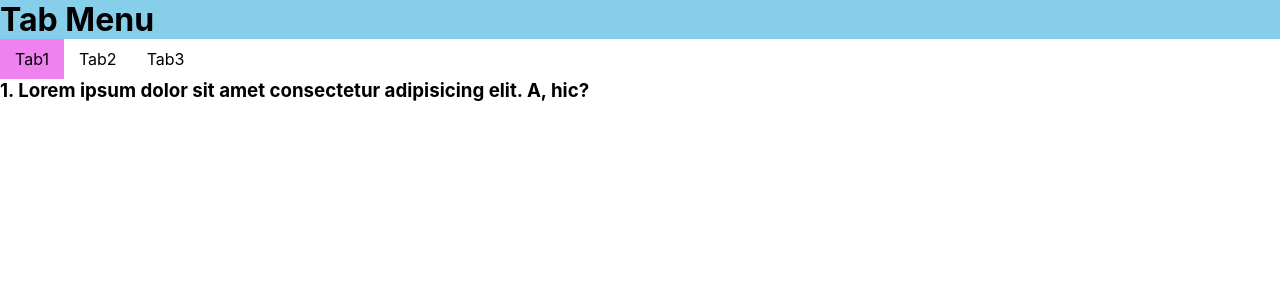
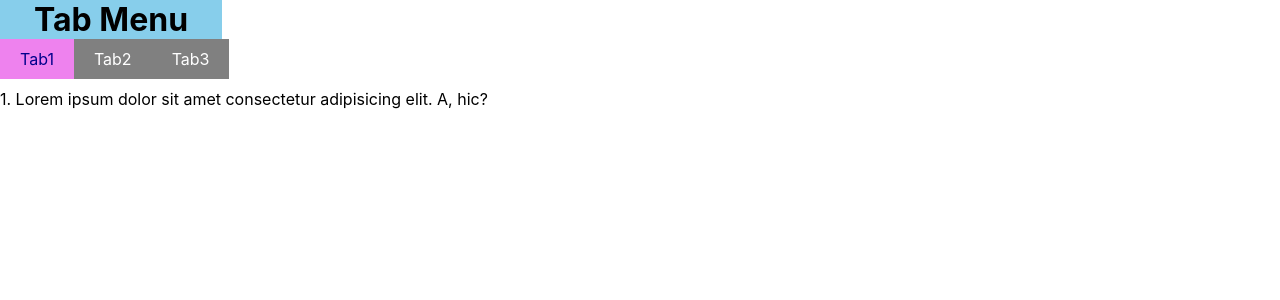
Before and after one commit to chloeyeo/2024ReactPractice, a React (Create React App) app in the folder 2024-04-02/: page / in a window 1280 px wide. Shown: the top 300 px of the page. Built offline with nearby package versions, Linux system fonts and the light colour scheme.

Commit message:
tab menu and array map practice

```diff
--- a/2024-04-02/src/App.js
+++ b/2024-04-02/src/App.js
@@ -8,17 +8,13 @@ const App = () => {
     "2.Lorem ipsum dolor sit amet consectetur adipisicing elit. A, hic?",
     "3.Lorem ipsum dolor sit amet consectetur adipisicing elit. A, hic?",
   ]);
-  // const [clicked, setClicked] = useState("false");
-  // function handleClick() {
-  //   setClicked(!clicked);
-  // }
+
   return (
     <>
       <h1>Tab Menu</h1>
-      <ul className="menu">
+      <ul className="tabs">
         {data.map((_, index) => {
           return (
-            <>
             <li
               className={index === num ? "active" : ""}
               onClick={() => {
@@ -27,15 +23,39 @@ const App = () => {
             >
               Tab{index + 1}
             </li>
-            </>
           );
         })}
       </ul>
       {data.map((data, index) => {
-        return <h3>{index === num ? data : ""}</h3>;
+        return <p>{index === num ? data : ""}</p>;
       })}
     </>
   );
+
+  // return (
+  //   <>
+  //     <h1>Tab Menu</h1>
+  //     <ul className="menu">
+  //       {data.map((_, index) => {
+  //         return (
+  //           <>
+  //             <li
+  //               className={`tab ${index === num ? "active" : ""}`}
+  //               onClick={() => {
+  //                 setNum(index);
+  //               }}
+  //             >
+  //               Tab{index + 1}
+  //             </li>
+  //           </>
+  //         );
+  //       })}
+  //     </ul>
+  //     {data.map((data, index) => {
+  //       return <h3>{index === num ? data : ""}</h3>;
+  //     })}
+  //   </>
+  // );
 };
 
 export default App;
--- a/2024-04-02/src/assets/css/style.css
+++ b/2024-04-02/src/assets/css/style.css
@@ -6,6 +6,22 @@
 ul,
 li {
   list-style: none;
+}
+
+.tabs {
+  display: flex;
+  margin-bottom: 10px;
+}
+.tabs li {
+  cursor: pointer;
+  padding: 10px 20px;
+  background: grey;
+  color: white;
+}
+
+.tabs li.active {
+  background: violet;
+  color: darkblue;
 }
 
 .menu {
@@ -20,6 +36,8 @@ li {
 }
 h1 {
   background: skyblue;
+  display: inline-block;
+  padding: 0px 34px;
 }
 
 .logo {
```
Lines whose indentation alone changed are shown as unchanged.
